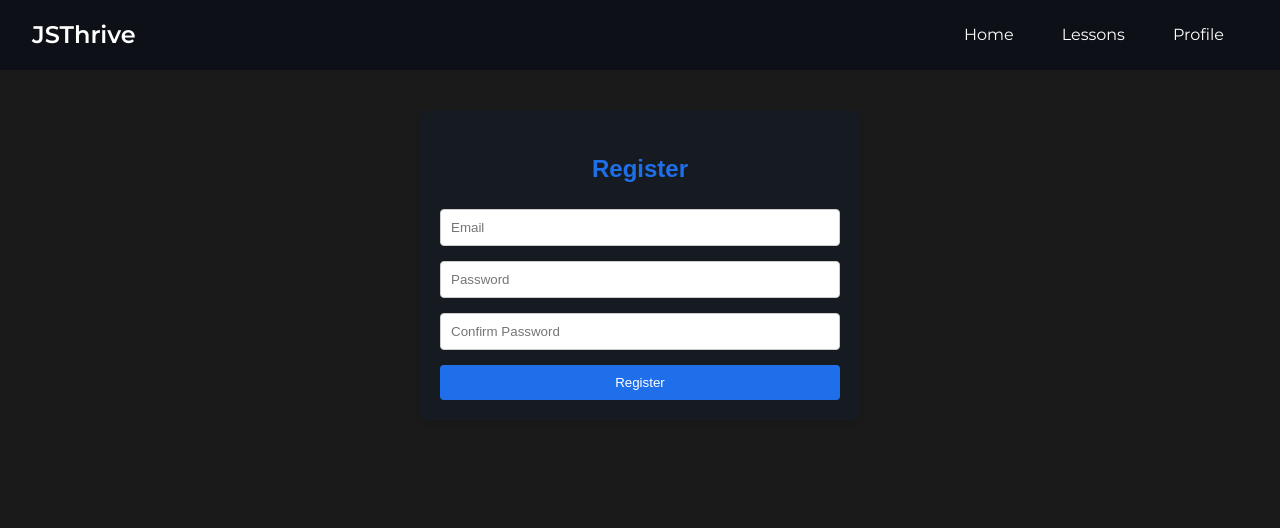
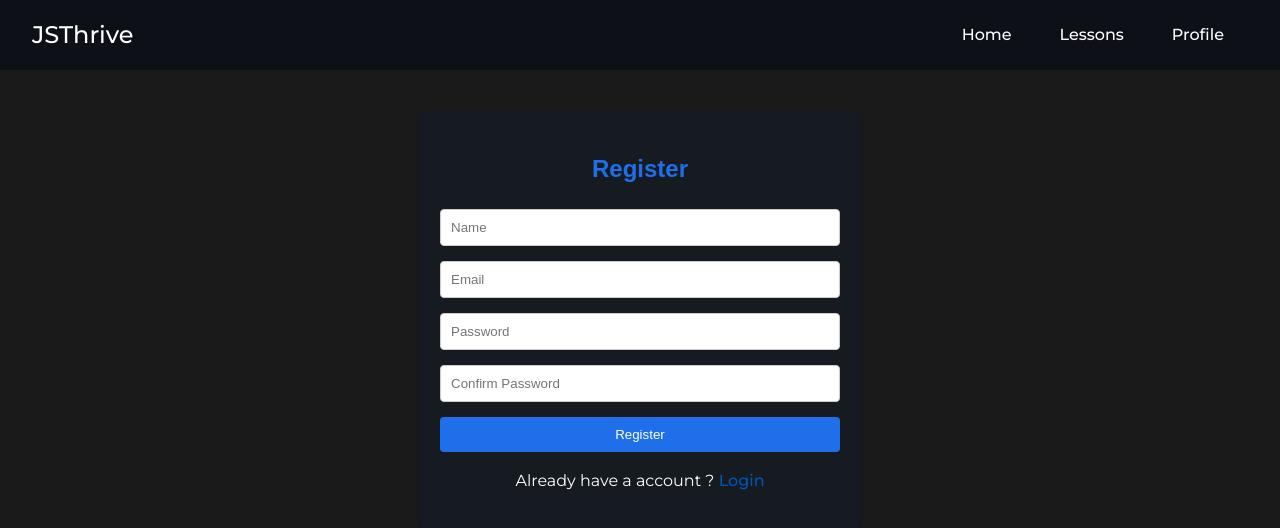
Before and after one commit to Kiran-Pro/JSThrive, a React (Vite) app in the folder JS_Thrive/: page /register in a window 1280 px wide. Shown: the top 528 px of the page. Built offline with nearby package versions, Linux system fonts and the light colour scheme.

Commit message:
fixed some bugs

```diff
--- a/JS_Thrive/src/components/UserAuthentication/Login.tsx
+++ b/JS_Thrive/src/components/UserAuthentication/Login.tsx
@@ -1,28 +1,31 @@
+import { useState } from 'react';
 import { signInWithEmailAndPassword } from 'firebase/auth';
-import { useState } from 'react';
 import { auth } from '../../firebase.config';
+import { FirebaseError } from 'firebase/app';
+import { useNavigate } from 'react-router-dom'; // Import useNavigate
 import styles from './UserAuthentication.module.css';
-import { FirebaseError } from 'firebase/app';
 
 const Login = () => {
   const [email, setEmail] = useState('');
   const [password, setPassword] = useState('');
   const [error, setError] = useState('');
   const [loading, setLoading] = useState(false);
+  const navigate = useNavigate();
 
-  const handleLogin = async (event: { preventDefault: () => void; }) => {
+  const handleLogin = async (event: React.FormEvent<HTMLFormElement>) => {
     event.preventDefault();
     setError('');
     setLoading(true);
 
     try {
       await signInWithEmailAndPassword(auth, email, password);
-      alert('User logged in successfully!');
+      // Redirect to profile page upon successful login
+      navigate('/profile'); // Adjust '/profile' as necessary to match your route
     } catch (error: unknown) {
       setError((error as FirebaseError).message);
+    } finally {
+      setLoading(false);
     }
-
-    setLoading(false);
   };
 
   return (
--- a/JS_Thrive/src/components/UserAuthentication/Register.tsx
+++ b/JS_Thrive/src/components/UserAuthentication/Register.tsx
@@ -1,14 +1,17 @@
 import { useState } from 'react';
-import { createUserWithEmailAndPassword } from 'firebase/auth';
+import { createUserWithEmailAndPassword, updateProfile } from 'firebase/auth';
 import { auth } from '../../firebase.config';
 import { FirebaseError } from 'firebase/app';
 import styles from './UserAuthentication.module.css';
+import { useNavigate } from 'react-router-dom';
 
 const Register = () => {
+  const [name, setName] = useState('');
   const [email, setEmail] = useState('');
   const [password, setPassword] = useState('');
-  const [confirmPassword, setConfirmPassword] = useState(''); // Add confirm password state
+  const [confirmPassword, setConfirmPassword] = useState('');
   const [error, setError] = useState<string>('');
+  const navigate = useNavigate();
 
   const handleRegister = async (event: React.FormEvent<HTMLFormElement>) => {
     event.preventDefault();
@@ -20,8 +23,13 @@ const Register = () => {
     }
 
     try {
-      await createUserWithEmailAndPassword(auth, email, password);
+      const userCredential = await createUserWithEmailAndPassword(auth, email, password);
+      // User is successfully created, now update their profile with the name
+      await updateProfile(userCredential.user, {
+        displayName: name,
+      });
       alert('User registered successfully!');
+      navigate('/login');
       // Redirect or clear form here as needed
     } catch (error: unknown) {
       setError((error as FirebaseError).message);
@@ -33,14 +41,24 @@ const Register = () => {
       <h2 className={styles.title}>Register</h2>
       <form onSubmit={handleRegister}>
         <div>
-        <input
+          <input
+            type="text"
+            value={name}
+            onChange={(e) => setName(e.target.value)}
+            placeholder="Name"
+            required
+            className={styles.inputField}
+          />
+        </div>
+        <div>
+          <input
             type="email"
             value={email}
             onChange={(e) => setEmail(e.target.value)}
             placeholder="Email"
             required
             className={styles.inputField}
-            />
+          />
         </div>
         <div>
           <input
@@ -63,6 +81,7 @@ const Register = () => {
           />
         </div>
         <button type="submit" className={styles.button}>Register</button>
+        <p>Already have a account ? <a href="/login">Login</a> </p>
       </form>
       {error && <p className={styles.errorMessage}>{error}</p>}
     </div>
--- a/JS_Thrive/src/components/UserAuthentication/UserAuthentication.module.css
+++ b/JS_Thrive/src/components/UserAuthentication/UserAuthentication.module.css
@@ -13,7 +13,11 @@
   margin-bottom: 20px;
   color: var(--highlight-color, #0056b3);
 }
-
+a{
+  color: #0056b3;
+  text-decoration: none;
+  font-weight: 500;
+}
 .inputField {
   width: 100%;
   padding: 10px;
--- a/JS_Thrive/src/pages/HomePage/HomePage.tsx
+++ b/JS_Thrive/src/pages/HomePage/HomePage.tsx
@@ -1,5 +1,6 @@
 import { Link } from 'react-router-dom';
 import './HomePage.css';
+import Logout from '../../components/UserAuthentication/Logout';
 
 const HomePage = () => {
   return (
@@ -16,6 +17,7 @@ const HomePage = () => {
     <Link to="/login">
       <button>Login</button>
     </Link>
+   <Logout/>
       </div>
 
     </div>
--- a/JS_Thrive/src/pages/ProfilePage/ProfilePage.css
+++ b/JS_Thrive/src/pages/ProfilePage/ProfilePage.css
@@ -1,11 +1,11 @@
-/* ProfilePage.css */
+
 .profile-container {
   display: flex;
   flex-direction: column;
   align-items: center;
   justify-content: start;
   padding: 20px;
-  background-color: var(--card-bg-color); /* Adjust based on your theme */
+  background-color: var(--card-bg-color);
   border-radius: 10px;
   margin: 20px auto;
   max-width: 600px;
--- a/JS_Thrive/src/pages/ProfilePage/ProfilePage.tsx
+++ b/JS_Thrive/src/pages/ProfilePage/ProfilePage.tsx
@@ -1,30 +1,46 @@
-import { getAuth, onAuthStateChanged } from 'firebase/auth';
-import { useEffect } from 'react';
-import { useNavigate } from 'react-router-dom';
+import { useEffect, useState } from 'react';
+import { Link, useNavigate } from 'react-router-dom';
+import { getAuth, onAuthStateChanged, User } from 'firebase/auth';
 import './ProfilePage.css';
 
 const ProfilePage = () => {
+  const [user, setUser] = useState<User | null>(null);
+  const auth = getAuth();
   const navigate = useNavigate();
-  const auth = getAuth();
+  const points = 100;
 
   useEffect(() => {
-    const unsubscribe = onAuthStateChanged(auth, (user) => {
-      if (!user) {
+    const unsubscribe = onAuthStateChanged(auth, (currentUser) => {
+      if (!currentUser) {
         navigate('/login');
+      } else {
+        setUser(currentUser);
       }
     });
 
     return () => unsubscribe();
-  }, [navigate, auth]);
+  }, [auth, navigate]);
 
+  // Conditional rendering based on the user state
+  if (!user) {
+    // If user isn't set, show a message and login button
+    return (
+      <div className="login-redirect-container">
+        <p>Please Login to View the Profile</p>
+        <Link to="/login">
+          <button className="login-button">Login</button>
+        </Link>
+      </div>
+    );
+  }
 
-  const points = 100;
-
+  // Show profile content if user is set
   return (
     <div className="profile-container">
       <h1 className="profile-title">Your Profile</h1>
-      <p className="user-name">John Doe</p>
-      <p className="user-email">john.doe@example.com</p>
+      {/* Display user-specific information */}
+      <p className="user-name">{user.displayName || 'John Doe'}</p>
+      <p className="user-email">{user.email || 'john.doe@example.com'}</p>
       <p className="profile-points">Points: {points}</p>
     </div>
   );
```
